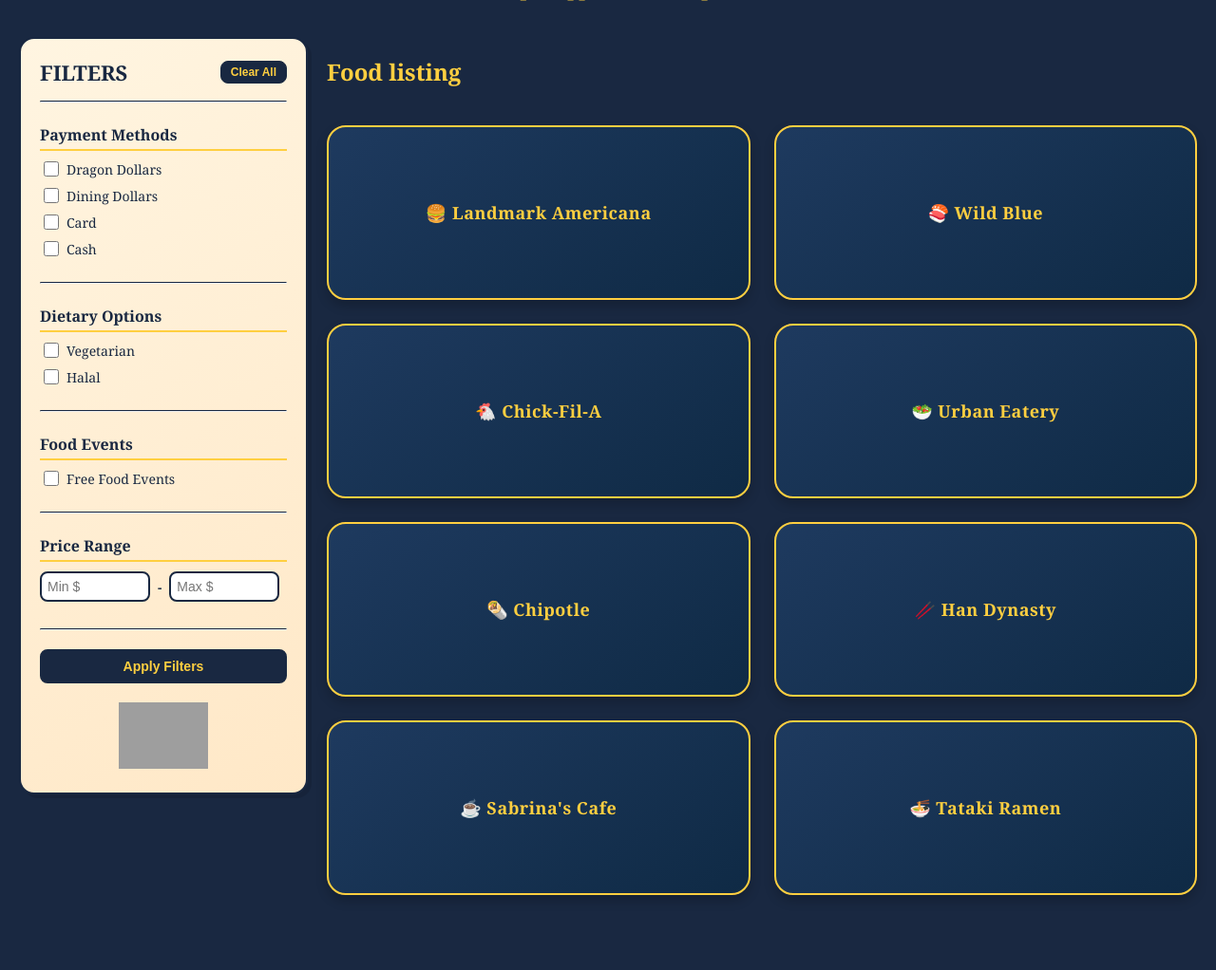
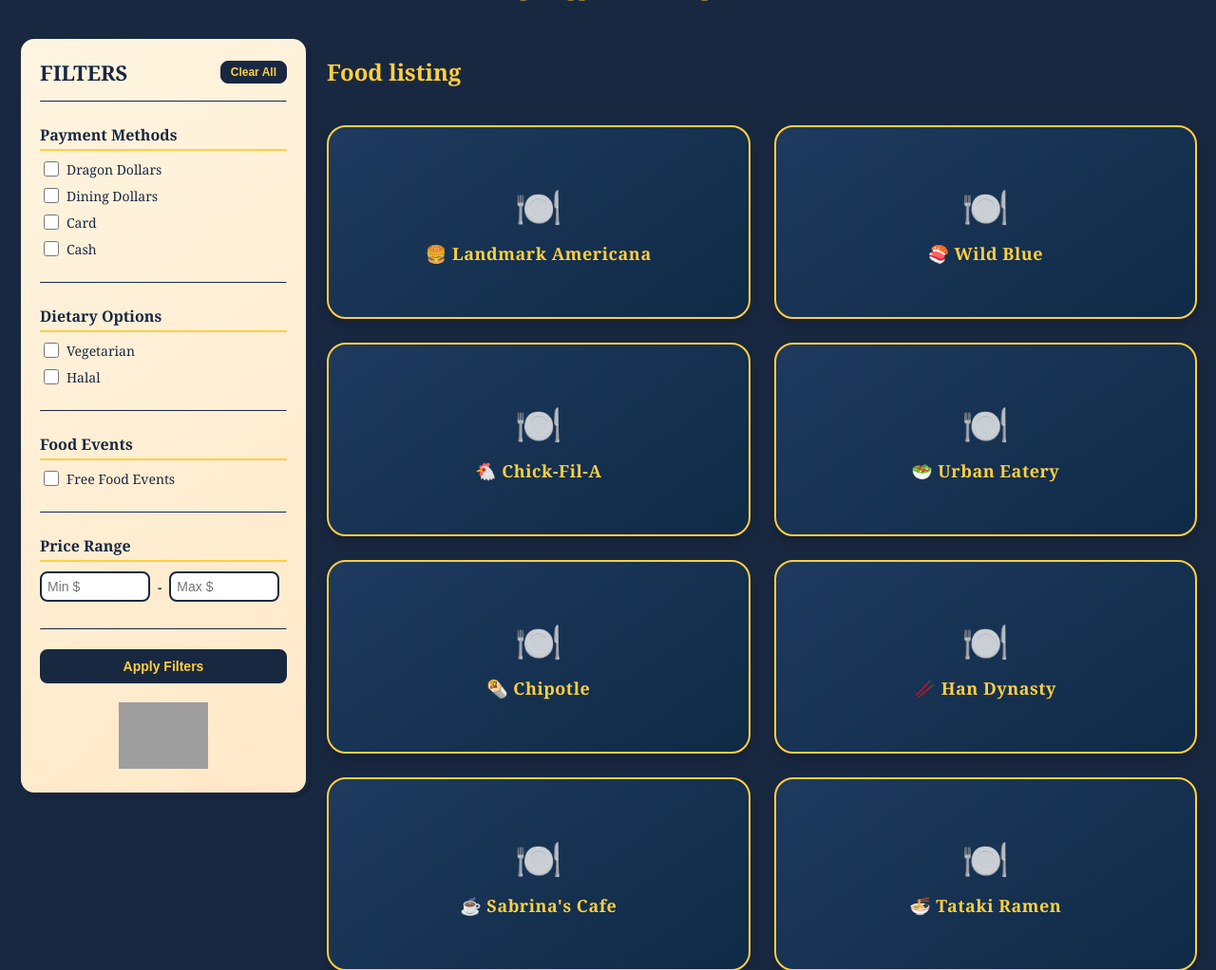
Before and after one commit to abigail-abraham/DragonBites, a Flask app: page /listing in a window 1280 px wide. Shown: the part 361-1383 px from the top of the page at 95% size. Before the commit the page ends 1304 px from the top, so only its background shows below. Run offline with Flask 3, Linux system fonts and the light colour scheme; grey boxes are pictures that could not be loaded.

Commit message:
Update restaurant_Abigail.css styling

```diff
--- a/static/restaurant_Abigail.css
+++ b/static/restaurant_Abigail.css
@@ -240,7 +240,7 @@ nav li a:hover {
     color: #FFCF40;
     transition: all 0.3s;
     cursor: pointer;
-    min-height: 120px;
+    min-height: 140px;
     display: flex;
     flex-direction: column;
     align-items: center;
@@ -248,6 +248,37 @@ nav li a:hover {
     text-align: center;
     border-radius: 20px;
     box-shadow: 0 6px 12px rgba(0, 0, 0, 0.2);
+    position: relative;
+    overflow: hidden;
+}
+
+.restaurant-card::before {
+    content: "🍽️";
+    font-size: 40px;
+    margin-bottom: 10px;
+    opacity: 0.8;
+    transition: all 0.3s;
+}
+
+.restaurant-card:hover::before {
+    transform: scale(1.1);
+    opacity: 1;
+}
+
+.restaurant-card::after {
+    content: "";
+    position: absolute;
+    top: -50%;
+    left: -60%;
+    width: 200%;
+    height: 200%;
+    background: radial-gradient(circle, rgba(255,255,255,0.1) 0%, rgba(255,255,255,0) 80%);
+    opacity: 0;
+    transition: opacity 0.5s;
+}
+
+.restaurant-card:hover::after {
+    opacity: 1;
 }
 
 .restaurant-card:hover {
@@ -357,6 +388,7 @@ nav li a:hover {
     background-color: #FFCF40;
     color: #192841;
 }
+
 .cursor {
     width: 70px;
     height: 70px;
@@ -370,17 +402,24 @@ nav li a:hover {
     background-color: transparent;
     transition: transform 0.2s ease;
 }
+
 @keyframes fire-animation {
     0%   { background-image: url('/static/fire3.png'); }
     33%  { background-image: url('/static/fire2.png'); }
     66%  { background-image: url('/static/fire1.png'); }
     100% { background-image: url('/static/fire1.png'); }
 }
-.cursor.is-clicked { /* what happens when clicked  */
-  transform: rotate(360deg) scale(1.2); /* rotate and scale up */
-    animation: fire-animation 5s infinite; /* play the fire animation */
+
+.cursor.is-clicked {
+    transform: rotate(360deg) scale(1.2);
+    animation: fire-animation 5s infinite;
 }
+
 body::after {
-   position: absolute; width: 0; height: 0; overflow: hidden; z-index: -1;
+    position: absolute;
+    width: 0;
+    height: 0;
+    overflow: hidden;
+    z-index: -1;
     content: url('/static/fire1.png') url('/static/fire2.png') url('/static/fire3.png');
 }
```
Lines whose indentation alone changed are shown as unchanged.
